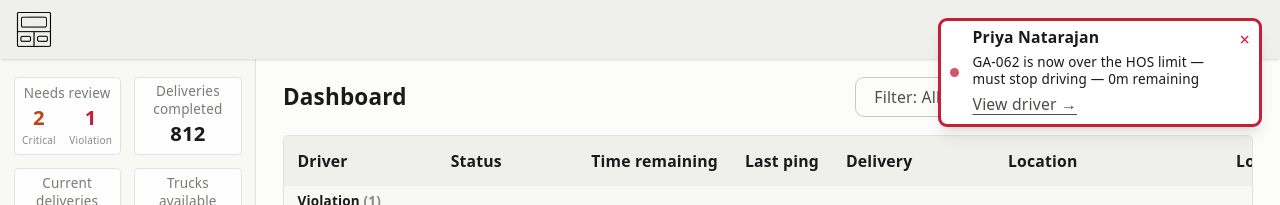
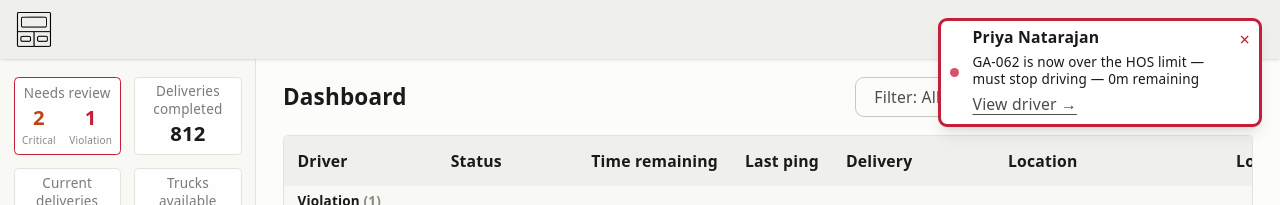
Before and after one commit to charlottemoche/fleet-toast, a React (Vite) app: page / in a window 1280 px wide. Shown: the top 205 px of the page. Built offline with nearby package versions, Linux system fonts and the light colour scheme; the HTML template or start-up script is replaced by a standard one.

Commit message:
fix: format

```diff
--- a/src/components/dashboard/Dashboard.jsx
+++ b/src/components/dashboard/Dashboard.jsx
@@ -81,7 +81,7 @@ export function Dashboard({
                 onFilterChange={setActiveFilter}
               />
               <input
-                className="h-9 min-w-60 rounded-md border border-gray-300 px-3 py-2 dark:border-gray-600 dark:bg-gray-900 text-sm"
+                className="h-9 min-w-60 rounded-md border border-gray-300 px-3 py-2 text-sm dark:border-gray-600 dark:bg-gray-900"
                 placeholder="Search drivers..."
                 value={searchTerm}
                 onChange={(e) => setSearchTerm(e.target.value)}
--- a/src/components/dashboard/NeedsReviewModal.jsx
+++ b/src/components/dashboard/NeedsReviewModal.jsx
@@ -60,7 +60,7 @@ export function NeedsReviewModal({
               <a
                 href={`tel:${driver.phone}`}
                 aria-label={`Call ${driver.name}`}
-                className="shrink-0 rounded bg-gray-800 px-3 py-1.5 text-sm font-medium text-white dark:bg-gray-200 dark:text-gray-900"
+                className="shrink-0 rounded bg-gray-800 px-5 py-1.5 text-sm font-medium text-white dark:bg-gray-200 dark:text-gray-900"
               >
                 Call
               </a>
--- a/src/components/dashboard/Stats.jsx
+++ b/src/components/dashboard/Stats.jsx
@@ -32,6 +32,8 @@ export function Stats({ driversBySection, onOpenReview }) {
   // data model, so "completed today" can't be derived from a live snapshot.
   const DELIVERIES_TODAY = '812'
 
+  const clickable = needsReviewByTier['critical'] > 0 || needsReviewByTier['violation'] > 0
+
   return (
     <section>
       <div className="flex flex-col pt-1 pb-3">
@@ -39,7 +41,8 @@ export function Stats({ driversBySection, onOpenReview }) {
           <button
             type="button"
             onClick={onOpenReview}
-            className="rounded border border-gray-200 bg-white/90 px-2 py-1 text-center transition-colors duration-300 hover:bg-gray-100 dark:border-gray-800 dark:bg-gray-950 dark:text-gray-100 dark:hover:bg-gray-900"
+            className={`rounded border bg-white/90 px-2 py-1 text-center transition-colors duration-300 dark:text-gray-100 dark:hover:bg-gray-900 ${clickable ? 'border-error hover:bg-gray-100 dark:bg-gray-950 dark:hover:bg-gray-950' : 'border-gray-200 dark:border-gray-800'}`}
+            disabled={!clickable}
           >
             <div className="text-xs text-gray-600/90">Needs review</div>
             <div className="flex items-center justify-center gap-3">
--- a/src/components/dashboard/StatusFilters.jsx
+++ b/src/components/dashboard/StatusFilters.jsx
@@ -46,7 +46,7 @@ export function StatusFilters({
         onClick={() => setIsOpen((open) => !open)}
         aria-expanded={isOpen}
         aria-haspopup="true"
-        className="flex h-9 items-center gap-1.5 rounded-lg border border-gray-300 px-4 text-sm font-medium text-gray-700 transition-colors hover:bg-gray-100 dark:border-gray-700 dark:text-gray-300 dark:hover:bg-gray-800"
+        className="flex h-9 items-center gap-1.5 rounded-lg border border-gray-300 px-4 text-sm font-medium text-gray-700 transition-colors hover:bg-gray-100 dark:bg-gray-700 dark:border-gray-700 dark:text-gray-300 dark:hover:bg-gray-700"
       >
         Filter: {activeLabel}
         <span aria-hidden="true">▾</span>
```
